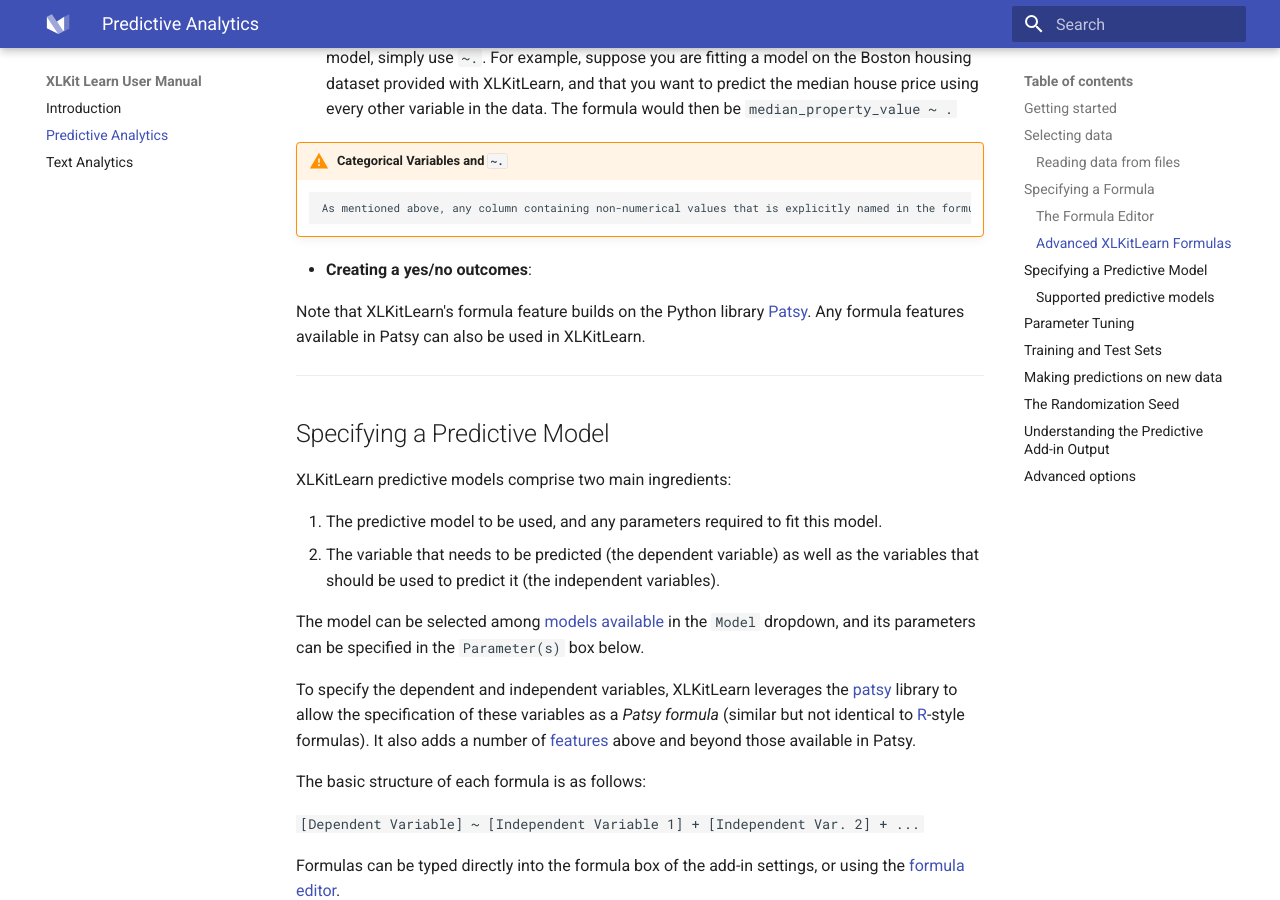
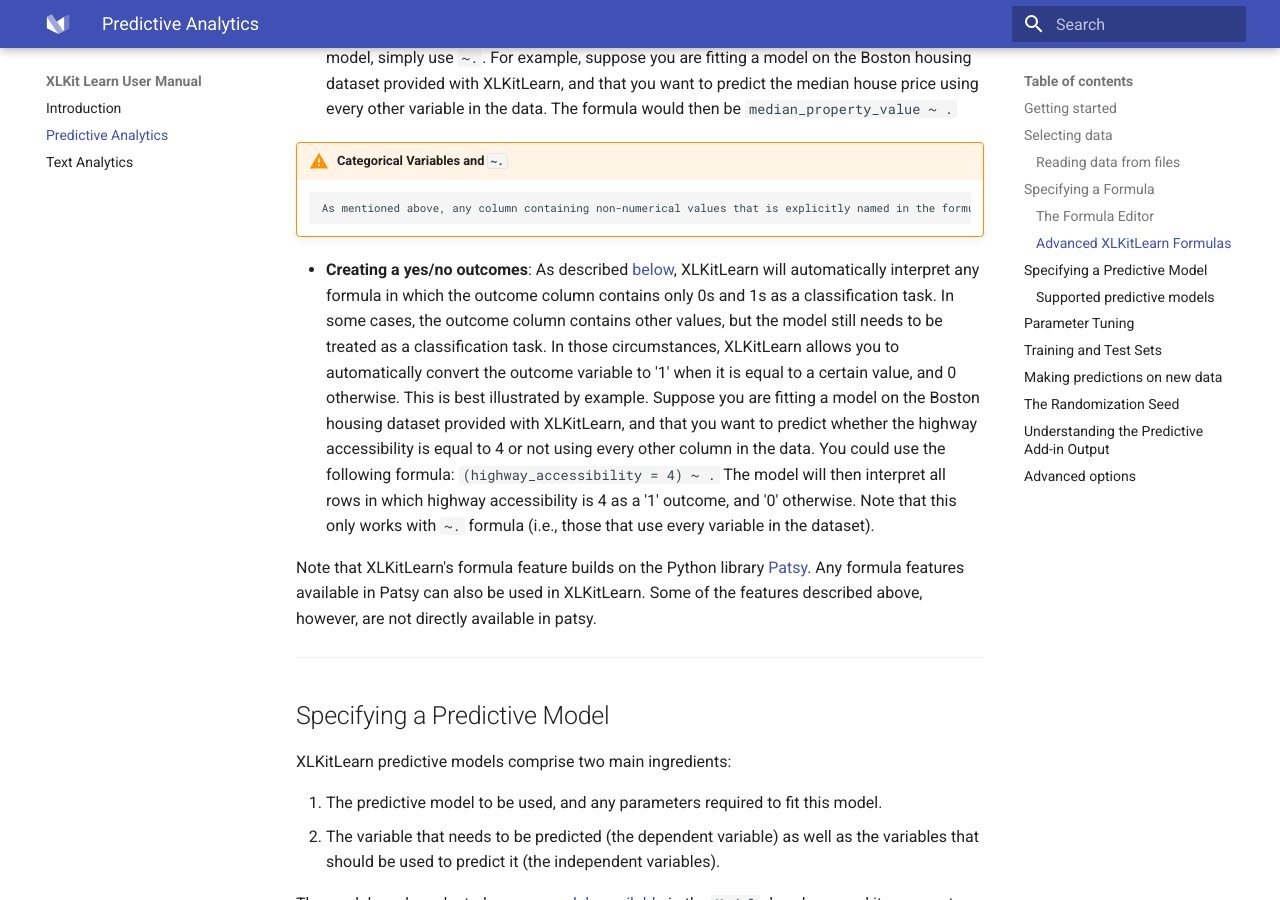
Before and after one commit to danguetta/XLKitLearn_docs, an MkDocs documentation site: the page built from docs/predictive_analytics.md, in a window 1280 px wide and 900 px high, scrolled down 3300 px. Built offline with MkDocs 1.6.1 and Material for MkDocs 9.7.7, drawn with Linux system fonts in a browser that asks for light colours.

Commit message:
Update predictive_analytics.md

````diff
--- a/docs/predictive_analytics.md
+++ b/docs/predictive_analytics.md
@@ -80,11 +80,14 @@
     `median_property_value ~ crime_per_capita + np.power(crime_per_capita, 2)`
 * **Including all variables**: to include every variable in the data as independent variables in your model, simply use `~.`. For example, suppose you are fitting a model on the Boston housing dataset provided with XLKitLearn, and that you want to predict the median house price using every other variable in the data. The formula would then be
     `median_property_value ~ .`
+
 !!! warning "Categorical Variables and `~.`"
         As mentioned above, any column containing non-numerical values that is explicitly named in the formula will automatically be treated as a categorical variable. This, however, is not true of variables that are implicitely included using `~.`.
-* **Creating a yes/no outcomes**:
+* **Creating a yes/no outcomes**: As described [below](#specifying-a-predictive-model), XLKitLearn will automatically interpret any formula in which the outcome column contains only 0s and 1s as a classification task. In some cases, the outcome column contains other values, but the model still needs to be treated as a classification task. In those circumstances, XLKitLearn allows you to automatically convert the outcome variable to '1' when it is equal to a certain value, and 0 otherwise. This is best illustrated by example. Suppose you are fitting a model on the Boston housing dataset provided with XLKitLearn, and that you want to predict whether the highway accessibility is equal to 4 or not using every other column in the data. You could use the following formula:
+    ```(highway_accessibility = 4) ~ .```
+    The model will then interpret all rows in which highway accessibility is 4 as a '1' outcome, and '0' otherwise. Note that this only works with `~.` formula (i.e., those that use every variable in the dataset).
 
-Note that XLKitLearn's formula feature builds on the Python library [Patsy](https://patsy.readthedocs.io/en/latest). Any formula features available in Patsy can also be used in XLKitLearn.
+Note that XLKitLearn's formula feature builds on the Python library [Patsy](https://patsy.readthedocs.io/en/latest). Any formula features available in Patsy can also be used in XLKitLearn. Some of the features described above, however, are not directly available in patsy.
 
 ---
 
````
